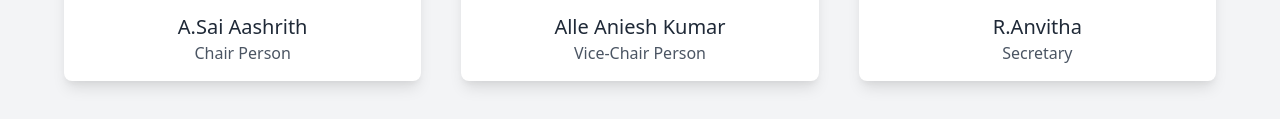
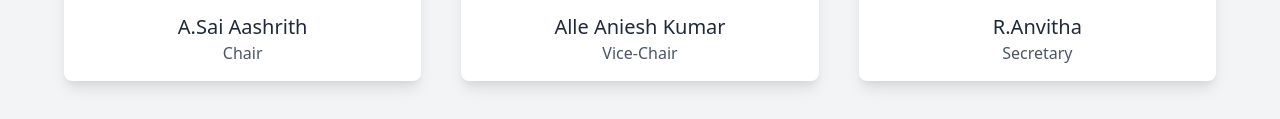
Before and after one commit to vce-cse-dept/acm-club, a plain HTML site: page team.html in a window 1280 px wide. Shown: the part 791-910 px from the top of the page. Drawn offline with nearby package versions, Linux system fonts and the light colour scheme.

Commit message:
Update team.html

```diff
--- a/team.html
+++ b/team.html
@@ -81,7 +81,7 @@
                 <img class="w-full h-56 object-cover object-center" src="assets/chair.jpg" alt="chair">
                 <div class="p-4">
                   <h3 class="text-xl font-medium text-gray-800">A.Sai Aashrith</h3>
-                  <p class="text-gray-600">Chair Person</p>
+                  <p class="text-gray-600">Chair</p>
                 </div>
               </div>
             </a>
@@ -90,7 +90,7 @@
                   <img class="w-full h-56 object-cover object-center" src="assets/vice chair.jpg" alt="vice chair">
                   <div class="p-4">
                     <h3 class="text-xl font-medium text-gray-800">Alle Aniesh Kumar</h3>
-                    <p class="text-gray-600">Vice-Chair Person</p>
+                    <p class="text-gray-600">Vice-Chair</p>
                   </div>
                 </div>
                 </a>
```
